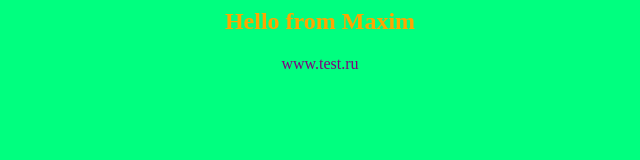
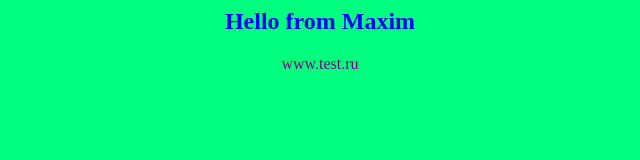
Before and after one commit to 0Crescent0/app-for-jenkinsOLD, a plain HTML site: page index.html in a window 1280 px wide. Shown: the whole page, without its empty margins (320-960 px from the left). Drawn offline with Linux system fonts and the light colour scheme.

Commit message:
Change color

```diff
--- a/index.html
+++ b/index.html
@@ -1,7 +1,7 @@
 <html>
 	<body bgcolor=SpringGreen>
 		<center>
-			<h2><font color=orange>Hello from Maxim</font></h2>
+			<h2><font color=blue>Hello from Maxim</font></h2>
 
 			<font color=purple>www.test.ru</font>
 
```
